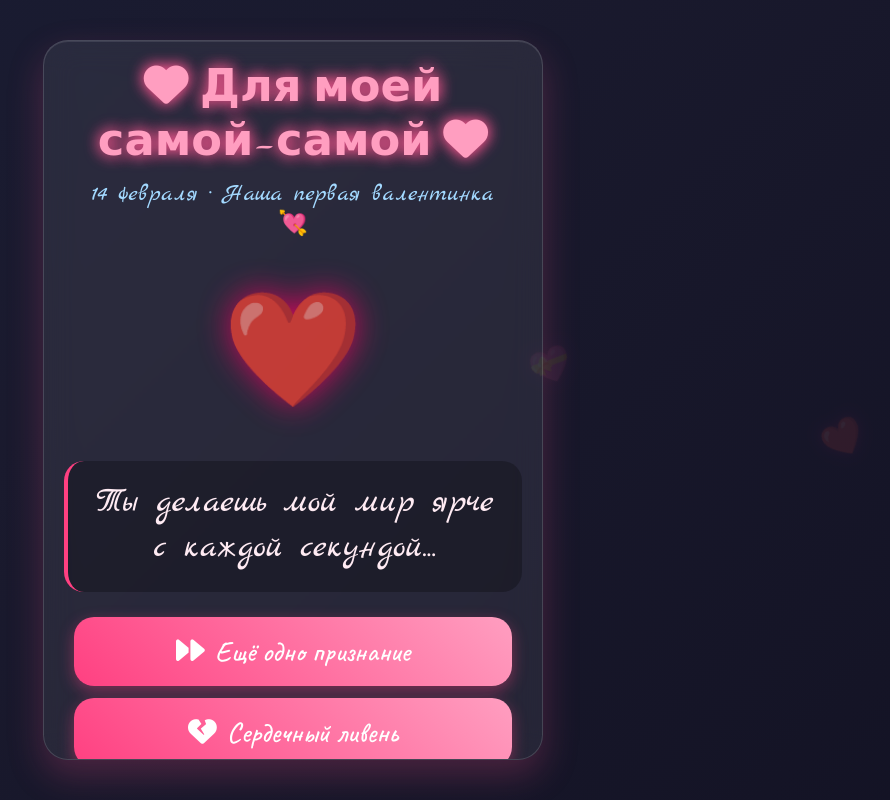
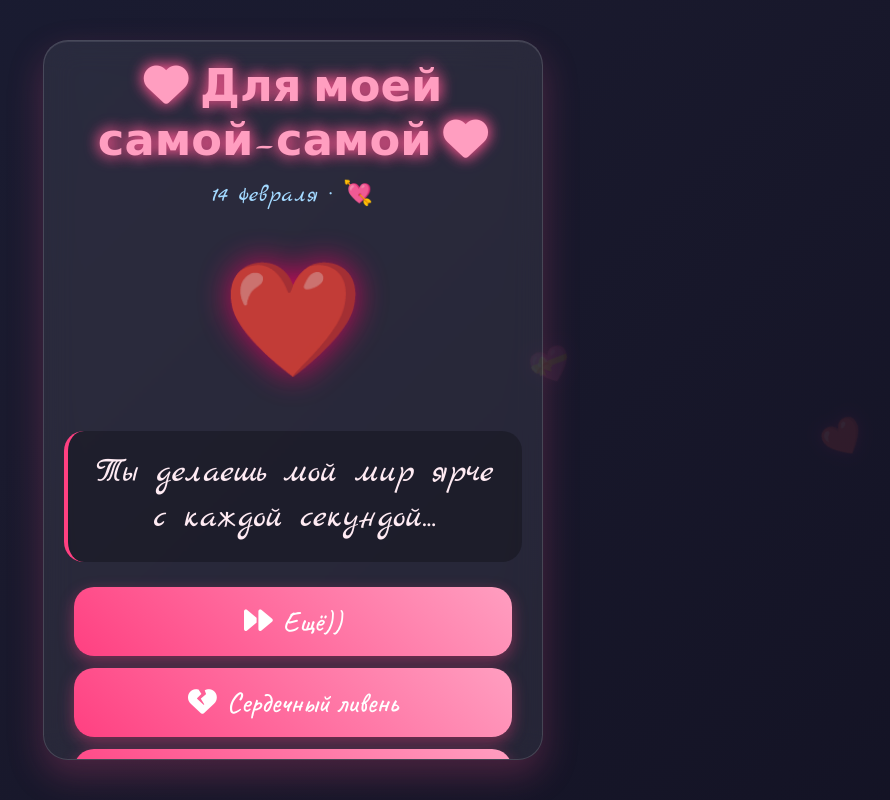
Before and after one commit to Vfndtq11/Vfndtq11.github.io, a plain HTML site: page index.html in a window 1280 px wide. Shown: the whole page, without its empty margins (347-1237 px from the left). Drawn offline with Linux system fonts and the light colour scheme.

Commit message:
Update index.html

```diff
--- a/index.html
+++ b/index.html
@@ -314,7 +314,7 @@
 
     <div class="container">
         <h1><i class="fas fa-heart"></i> Для моей самой-самой <i class="fas fa-heart"></i></h1>
-        <p class="date">14 февраля · Наша первая валентинка 💘</p>
+        <p class="date">14 февраля · 💘</p>
 
         <div id="mainHeart" title="Тапни меня!">❤️</div>
 
@@ -324,7 +324,7 @@
 
         <div class="controls">
             <button id="nextBtn">
-                <i class="fas fa-forward"></i> Ещё одно признание
+                <i class="fas fa-forward"></i> Ещё))
             </button>
             <button id="heartRainBtn">
                 <i class="fas fa-heart-broken"></i> Сердечный ливень
@@ -355,8 +355,6 @@
             "Целую тебя в щёчку, в носик, в губки 💋",
             "Хочу засыпать и просыпаться только с тобой.",
             "Ты — причина моей улыбки каждое утро.",
-            "Мне так повезло, что ты выбрала меня!",
-            "Ты прекрасна даже в пижаме с мишками 🧸",
             "Моё сердце забилось чаще, когда я тебя увидел...",
             "Ты самая лучшая девочка на свете!",
             "Люблю тебя больше, чем пельмени с майонезом 😄"
```
